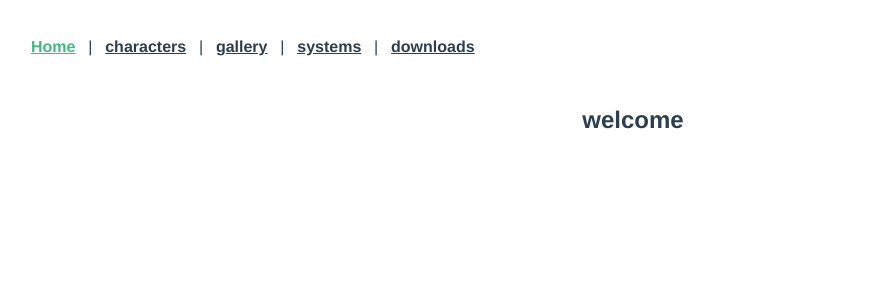
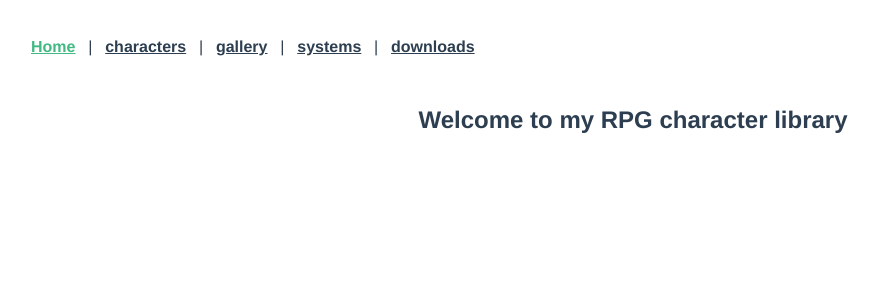
Before and after one commit to jon2502/new_rpg_character_libary_with_routes, a Vue app: page / in a window 1280 px wide. Shown: the top 300 px of the page, without its empty margins (7-885 px from the left). Built offline with nearby package versions, Linux system fonts and the light colour scheme.

Commit message:
Update HomeView.vue

```diff
--- a/src/views/HomeView.vue
+++ b/src/views/HomeView.vue
@@ -1,6 +1,6 @@
 <template>
     <section>
-        <h1>welcome</h1>
+        <h1>Welcome to my RPG character library</h1>
     </section>
 </template>
 
```
